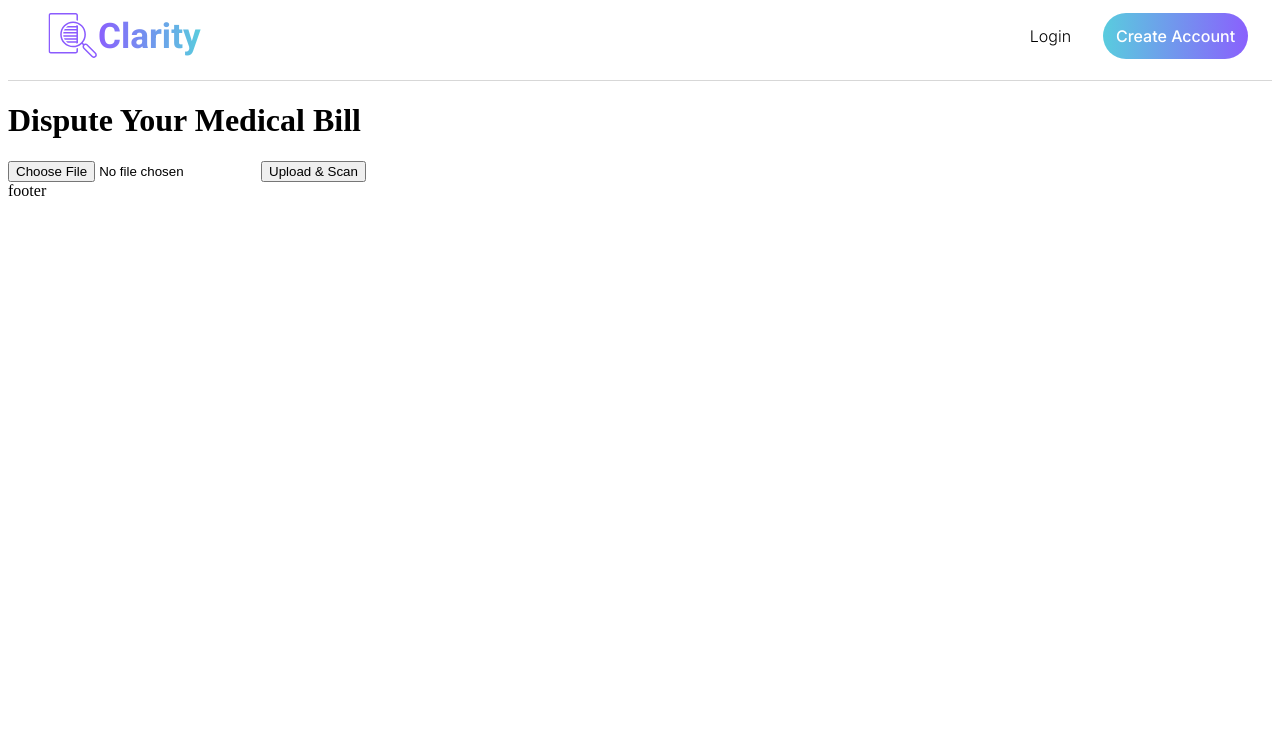
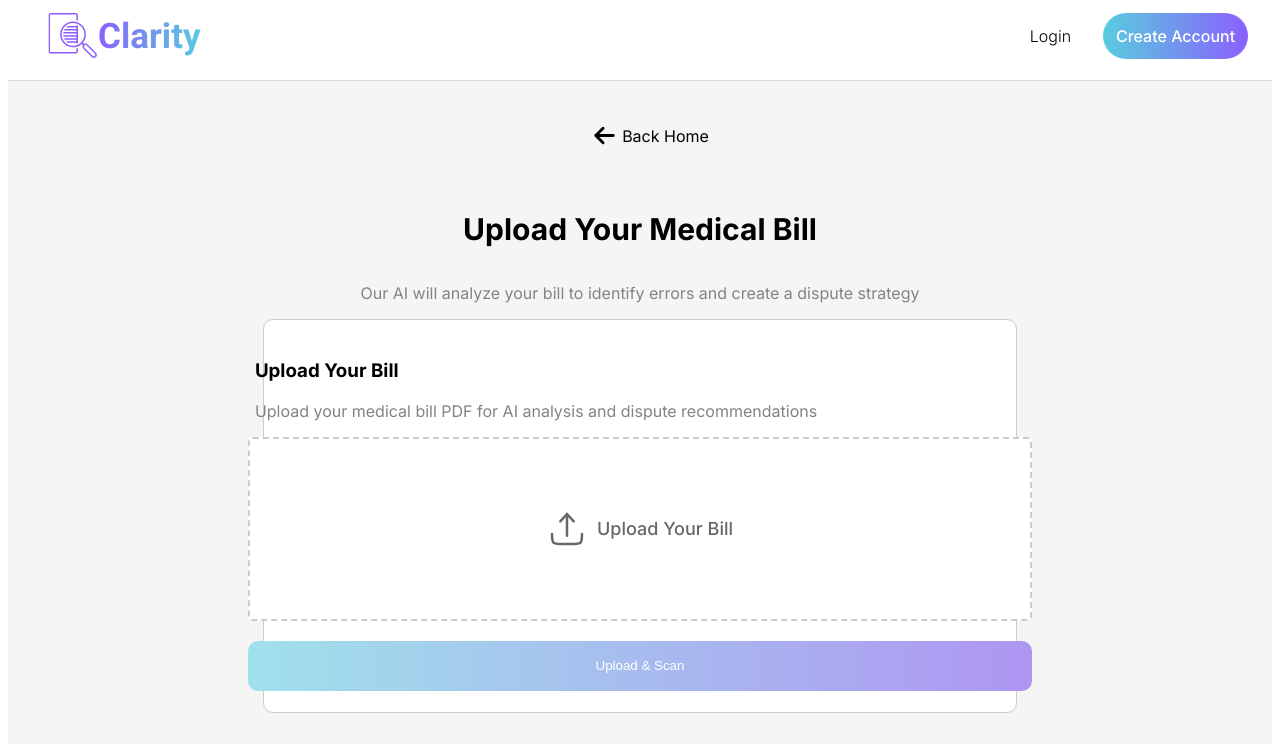
Before and after one commit to Kylie-Lallak/hackdavis-2025, a React (Vite) app in the folder frontend/: page /upload in a window 1280 px wide. Shown: the top 744 px of the page. Built offline with nearby package versions, Linux system fonts and the light colour scheme.

Commit message:
i think im done

```diff
--- a/frontend/src/pages/Home.jsx
+++ b/frontend/src/pages/Home.jsx
@@ -12,7 +12,7 @@ export default function Home() {
           <h1 id='home-text1'>Stop Over Paying on</h1>
           <h1 id='home-text2'>Medical Bills</h1>
           <p id='homeP'>Clarity uses AI to analyze your medical bills, identify errors, and create a personalized game plan to dispute faulty charges.</p>
-           <Link to='/Upload' id='link'> <p className='gradient-btn' id='home-button'>Upload Your Bill <img src={Arrow} id='home-arrow'/></p> </Link>
+           <Link to='/Upload' className='link'> <p className='gradient-btn' id='home-button'>Upload Your Bill <img src={Arrow} id='home-arrow'/></p> </Link>
 
         </div>
 
--- a/frontend/src/pages/Upload.jsx
+++ b/frontend/src/pages/Upload.jsx
@@ -1,15 +1,21 @@
-// src/pages/DisputeBillPage.jsx
 import React, { useState } from 'react'
 import axios from 'axios'
+import '../styles/Upload.css'
+import Arrow from '../assets/hackarrow.svg'
+import { Link } from 'react-router-dom'
+import PDF from '../assets/upload.svg'
 
 export default function Upload() {
   const [pdfFile, setPdfFile]       = useState(null)
   const [loading, setLoading]       = useState(false)
   const [error, setError]           = useState('')
   const [scanResult, setScanResult] = useState(null)
+  const [fileName, setFileName]     = useState('')
 
   const handleFileChange = e => {
-    setPdfFile(e.target.files[0])
+    const file = e.target.files[0]
+    setPdfFile(file)
+    setFileName(file ? file.name : '')
     setError('')
     setScanResult(null)
   }
@@ -35,12 +41,10 @@ export default function Upload() {
         { headers: { 'Content-Type': 'multipart/form-data' } }
       )
 
-      // backend returns { extractedText: responseText }
       let data = res.data.extractedText
       data = data.slice(7, data.length - 3)
       console.log(data)
 
-      // if it comes back as a stringified JSON:
       if (typeof data === 'string') {
         data = JSON.parse(data)
       }
@@ -55,31 +59,66 @@ export default function Upload() {
   }
 
   return (
-    <div className="p-6 max-w-xl mx-auto">
-      <h1 className="text-2xl font-bold mb-4">Dispute Your Medical Bill</h1>
+    <div className="upload-page">
+      <Link to="/" className="link-upload">
+        <h6 className="upload-back">
+          <img src={Arrow} className="back-arrow" />
+          Back Home
+        </h6>
+      </Link>
+      <h1 className="upload-title">Upload Your Medical Bill</h1>
+      <p className="text">
+        Our AI will analyze your bill to identify errors and create a dispute strategy
+      </p>
 
-      <form onSubmit={handleSubmit} className="mb-6">
+      <div className="upload-container">
+        <div className='box-header'>
+          <h3> Upload Your Bill </h3>
+          <p className='text'> Upload your medical bill PDF for AI analysis and dispute recommendations</p>
+        </div>
+
+        <form onSubmit={handleSubmit} className="">
+          <label className="file-upload-label">
             <input
               type="file"
               accept="application/pdf"
               onChange={handleFileChange}
-          className="mb-3"
+              className="upload-input"
             />
+            <span className='inside-upload'>
+              <img src={PDF} className='pdfImg'/>
+              <span className="choose-file-text">
+                {fileName ? fileName : "Upload Your Bill"}
+              </span>
+            </span>
+          </label>
           <button
             type="submit"
             disabled={loading}
-          className="px-4 py-2 bg-blue-600 text-white rounded"
+            className="submitBtn"
           >
-          {loading ? 'Scanning…' : 'Upload & Scan'}
+            {loading ? "Scanning…" : "Upload & Scan"}
           </button>
         </form>
+      </div>
+
+      <div className='upload-deatil'>
+        <h2 className='info-title'>How it Works</h2>
+        <ol>
+          <li className='list-item'>Upload your medical bill PDF</li>
+          <li  className='list-item'>Our AI scans the document to identify errors and overcharges</li>
+          <li  className='list-item'>Review the analysis showing potential savings</li>
+        </ol>
+      </div>
 
       {error && <p className="text-red-500 mb-4">{error}</p>}
 
       {scanResult && (
-        <div>
-          <h2 className="text-xl font-semibold mb-2">All Line‑Items</h2>
-          <ul className="list-disc ml-6 mb-4">
+        <div className="result-container">
+          <h2 className="result-title">Scan Results</h2>
+
+          <h3 className="result-subtitle">All Line‑Items</h3>
+          <ul className="result-list">
             {scanResult.items.map((item, i) => (
               <li key={i}>
                 {item.name}: ${item.cost}
@@ -87,9 +126,9 @@ export default function Upload() {
             ))}
           </ul>
 
-          <h2 className="text-xl font-semibold mb-2">Suggested Disputes</h2>
+          <h3 className="result-subtitle">Suggested Disputes</h3>
           {scanResult.problem_items.length > 0 ? (
-            <ul className="list-decimal ml-6">
+            <ul className="result-list">
               {scanResult.problem_items.map((p, i) => (
                 <li key={i}>
                   <strong>Line #{p.index + 1}:</strong> {p.description}
@@ -97,7 +136,7 @@ export default function Upload() {
               ))}
             </ul>
           ) : (
-            <p>No disputable charges found.</p>
+            <p className="text">No disputable charges found.</p>
           )}
         </div>
       )}
--- a/frontend/src/styles/Home.css
+++ b/frontend/src/styles/Home.css
@@ -1,3 +1,5 @@
+@import url('https://fonts.googleapis.com/css2?family=Roboto:wght@100;200;300;400;500;700;900&display=swap');
+@import url('https://fonts.googleapis.com/css2?family=Inter:wght@100;200;300;400;500;700;900&display=swap');
 #home-page{
     display: flex;
     flex-direction: row;
@@ -6,7 +8,7 @@
     padding: 2rem;
     height: 80vh;
 
-    background: linear-gradient(to bottom, white  80%, #ae97ec);
+    background: linear-gradient(to bottom, white  80%, #c3badd);
 
 
 }
@@ -64,7 +66,7 @@
 
 
 }
-#link{
+.link{
     text-decoration: none;
 
 }
--- a/frontend/src/styles/Upload.css
+++ b/frontend/src/styles/Upload.css
@@ -0,0 +1,197 @@
+@import url('https://fonts.googleapis.com/css2?family=Roboto:wght@100;200;300;400;500;700;900&display=swap');
+@import url('https://fonts.googleapis.com/css2?family=Inter:wght@100;200;300;400;500;700;900&display=swap');
+
+.upload-title {
+    font-family: Inter;
+    text-align: center;
+    font-size: 30px;
+    font-weight: 600;
+}
+
+.upload-page {
+    background-color: rgb(245, 245, 245);
+    display: flex;
+    flex-direction: column;
+    justify-content: center;
+    align-items: center;
+    height: auto;
+    margin-top: -2vh;
+}
+
+.upload-deatil {
+    background-image: linear-gradient(to top right, #eaf9fb, #ece7fb);
+    padding: 1rem;
+    border-radius: 15px;
+    width: 815px;
+    margin-top: 2rem;
+    border: 1px solid rgb(209, 215, 231);
+}
+
+.info-detail {
+    font-family: Inter;
+}
+
+.info-title {
+    font-family: Inter;
+    font-weight: 500;
+    font-size: 24px;
+    color: rgb(34, 34, 34);
+    margin-left: 1rem;
+}
+
+.list-item {
+    font-family: Inter;
+    color: rgb(34, 34, 34);
+    font-size: 16px;
+    margin-top: 5px;
+}
+
+.upload-back {
+    display: flex;
+    align-items: center;
+    font-family: Inter;
+    font-weight: 400;
+    font-size: 16px;
+}
+
+.back-arrow {
+    width: 35px;
+}
+
+.text {
+    font-family: Inter;
+    font-size: 16px;
+    color: rgb(131, 131, 131);
+    text-align: center;
+}
+
+.link-upload {
+    color: black;
+    text-decoration: none;
+    margin-left: 1rem;
+}
+
+.upload-box {
+    background-color: rgb(241, 241, 241);
+    padding: 1rem;
+    border: 1px solid rgb(209, 209, 209);
+    border-radius: 20px;
+    height: 20vh;
+    margin-left: 6rem;
+    margin-right: 6rem;
+    text-align: center;
+}
+
+.file-upload-label {
+    display: flex;
+    justify-content: center;
+    align-items: center;
+    width: 750px;
+    height: 150px;
+    padding: 15px;
+    border: 2px dashed #ccc;
+    border-radius: 5px;
+    background-color: white;
+    cursor: pointer;
+    text-align: center;
+    font-size: 16px;
+    font-weight: bold;
+    color: #333;
+    position: relative;
+}
+
+.file-upload-label:hover {
+    background-color: #f0f0f0;
+}
+
+.upload-input {
+    display: none;
+}
+
+.inside-upload {
+    display: flex;
+    align-items: center;
+    justify-content: center;
+    gap: 10px;
+}
+
+.submitBtn {
+    background-image: linear-gradient(to right, #a0e1eb, #ae96f2);
+    padding: 0.8rem;
+    border-radius: 10px;
+    color: white;
+    width: 100%;
+    margin-top: 20px;
+    height: 50px;
+    text-decoration: none;
+    font-weight: 500;
+    border: none;
+}
+
+.pdfImg {
+    width: 40px;
+}
+
+.choose-file-text {
+    font-size: 18px;
+    color: #676767;
+    text-align: center;
+    font-family: Inter;
+    font-weight: 500;
+}
+
+.box-header {
+    text-align: left;
+    margin-left: -13rem;
+    font-family: Inter;
+}
+
+.upload-container {
+    display: flex;
+    flex-direction: column;
+    justify-content: center;
+    align-items: center;
+    border: 1px solid #ccc;
+    width: 57%;
+    padding: 1rem;
+    background-color: white;
+    border-radius: 10px;
+    height: 45vh;
+}
+
+/* New result section styling */
+.result-container {
+    background-image: linear-gradient(to top right, #eaf9fb, #ece7fb);
+    padding: 1.5rem 2rem;
+    border-radius: 15px;
+    width: 815px;
+    margin-top: 2rem;
+    border: 1px solid rgb(209, 215, 231);
+    font-family: Inter;
+    color: #222;
+}
+
+.result-title {
+    font-size: 22px;
+    font-weight: 600;
+    margin-bottom: 1rem;
+    color: #222;
+}
+
+.result-subtitle {
+    font-size: 18px;
+    font-weight: 500;
+    margin: 1rem 0 0.5rem;
+    color: #444;
+}
+
+.result-list {
+    padding-left: 1.5rem;
+    margin-bottom: 1rem;
+}
+
+.result-list li {
+    margin-bottom: 6px;
+    font-size: 16px;
+    color: #333;
+}
```
Also changed, not shown: frontend/src/assets/hackarrow.svg (added), frontend/src/assets/upload.svg (added). Lines whose indentation alone changed are shown as unchanged.
